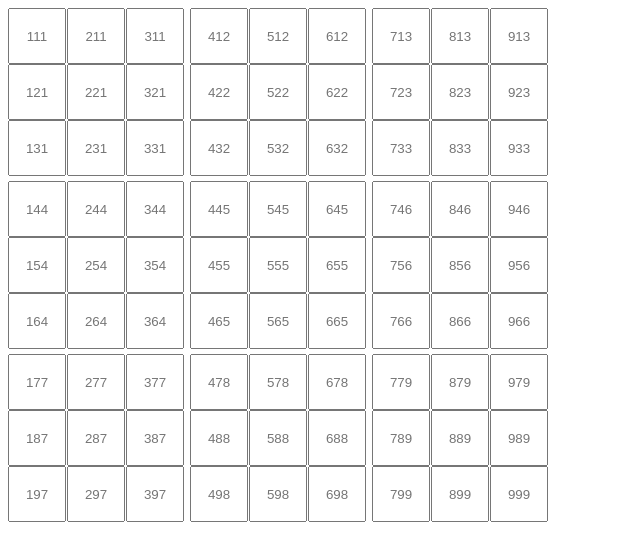
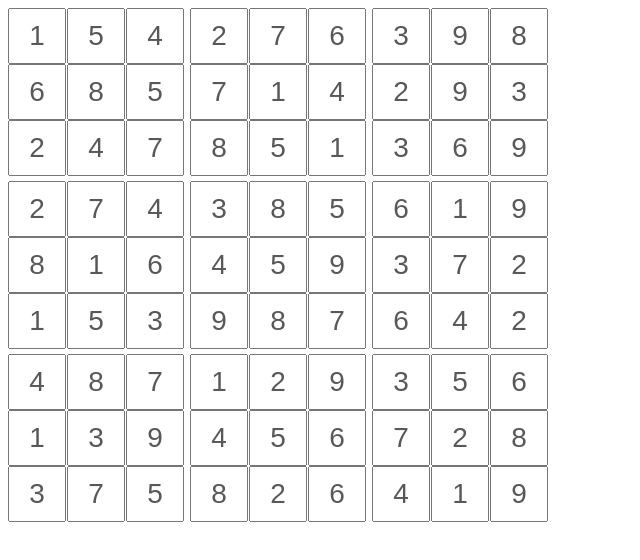
Before and after one commit to SteveJMoran/sudoku, a plain HTML site: page index.html in a window 1280 px wide. Shown: the whole page, without its empty margins (0-640 px from the left). Drawn offline with Linux system fonts and the light colour scheme.

Commit message:
reformats module pattern

```diff
--- a/styles.scss
+++ b/styles.scss
@@ -4,6 +4,8 @@ input {
 	height: 50px;
 	text-align: center;
 	margin-right: 1px;
+	font-size: 28px;
+	color: #585858;
 }
 .row {
 	&:nth-child(3n) {
--- a/sudoku.js
+++ b/sudoku.js
@@ -1,70 +1,9 @@
-var sudoku = {
-	config : {
+var board = (function() {
+	// vars
+	var board = document.getElementById('board');
+	// functions
+	var build = function(rows, columns) {
 
-	},
-	init: function() {
-		console.log(this.setArray());
-	},
-	randNum: function(min, max) {
-		floor = min ? Math.ceil(min) : 0;
-		ceiling = max ? Math.floor(max) : 9;
-		return Math.floor(Math.random() * (ceiling - floor + 1)) + floor;
-	},
-	setArray: function() {
-		//creates an array of 9 random numbers that don't repeat
-		var int;
-		var row = [];
-		for (i = 0; 9 > row.length; i++) {
-			int = this.randNum();
-			var add = row.indexOf(int);
-			if (add === -1){
-				row.push(int);
-			}
-		}
-		return row
-	},
-	coords(cell) {
-		cellId = String(cell);
-		x = cellId.charAt(0);
-		y = cellId.charAt(1);
-		z = cellId.charAt(2);
-
-		coords = {
-			x: x,
-			y: y,
-			z: z
-		}
-
-		return coords;
-
-	},
-	lookForDoubles(cell) {
-		cellVal = document.getElementById(cell).value;
-
-		cellCoords = this.coords(cell);
-
-		console.log(cellCoords);
-
-		if(cellVal === ''){
-			console.log('empty');
-		} else {
-			console.log(cellVal);
-		}
-
-	}
-
-}
-var board = {
-	config: {
-		x: 9,
-		y: 9
-
-	},
-	init(x, y) {
-		this.build(y,x);
-	},
-	build(rows, columns) {
-		var board = document.getElementById('board');
 		for(c = 0; c < columns; c++) {
 			var row =  document.createElement('div');
 			row.className += 'row';
@@ -109,7 +48,111 @@ var board = {
 			}
 		}
 	}
-}
+
+	return {
+		init : function(x,y){
+			build(x,y);
+		}
+	}
+
+})();
+
+
+var game = (function(){
+	var board = document.getElementById('board');
+
+	var randNum = function(min, max) {
+		floor = min ? Math.ceil(min) : 1;
+		ceiling = max ? Math.floor(max) : 9;
+		return Math.floor(Math.random() * (ceiling - floor + 1)) + floor;
+	}
+	var	setArray = function() {
+		//creates an array of 9 random numbers that don't repeat
+		var int;
+		var row = [];
+		for (i = 0; 9 > row.length; i++) {
+			int = randNum();
+			var add = row.indexOf(int);
+			if (add === -1){
+				row.push(int);
+			}
+		}
+		i = 0;
+		return row
+	}
+	var	coords = function(cell) {
+		cellId = String(cell);
+		x = cellId.charAt(0);
+		y = cellId.charAt(1);
+		z = cellId.charAt(2);
+
+		coords = {
+			x: x,
+			y: y,
+			z: z
+		}
+		return coords;
+	}
+	var lookForDoubles = function(cell) {
+		cellVal = document.getElementById(cell).value;
+
+		cellCoords = this.coords(cell);
+
+		console.log(cellCoords);
+
+		if(cellVal === ''){
+			console.log('empty');
+		} else {
+			console.log(cellVal);
+		}
+
+	}
+	var setRow = function(row, load) {
+		var cells = row.childNodes;
+		for (r = 0; r < cells.length; r++) {
+			id = cells[r].children[0].id
+			document.getElementById(id).value = load[r];
+		}
+	}
+	var setBoard = function() {
+		var rows = document.getElementsByClassName('row');
+		for (b = 0; b < rows.length; b++){
+			var load = setArray();
+			var row = rows[b];
+			setRow(row, load);
+		}
+	}
+
+	/// return ///
+	return {
+		init : function() {
+			setBoard();
+		},
+		getcoords : function(cell) {
+			var get = coords(cell);
+			return get;
+		}
+	}
+
+})();
+
+var validate = (function() {
+	var rtnMatchedCells = function(cellid) {
+		var coords = game.getcoords(cellid);
+		var matchesY = document.querySelectorAll('input[id^="'+coords.y+'"]');
+		var matchesZ = document.querySelectorAll('input[id$="'+coords.z+'"');
+		console.log(matchesY, matchesZ);
+	}
+
+	return {
+		init: function() {
+			rtnMatchedCells('221');
+		}
+	}
+})();
+
+
 
 board.init(9,9);
-//sudoku.init();
+game.init();
+validate.init();
```
Also changed, not shown: index.html (+1 -1 lines), styles.css.
